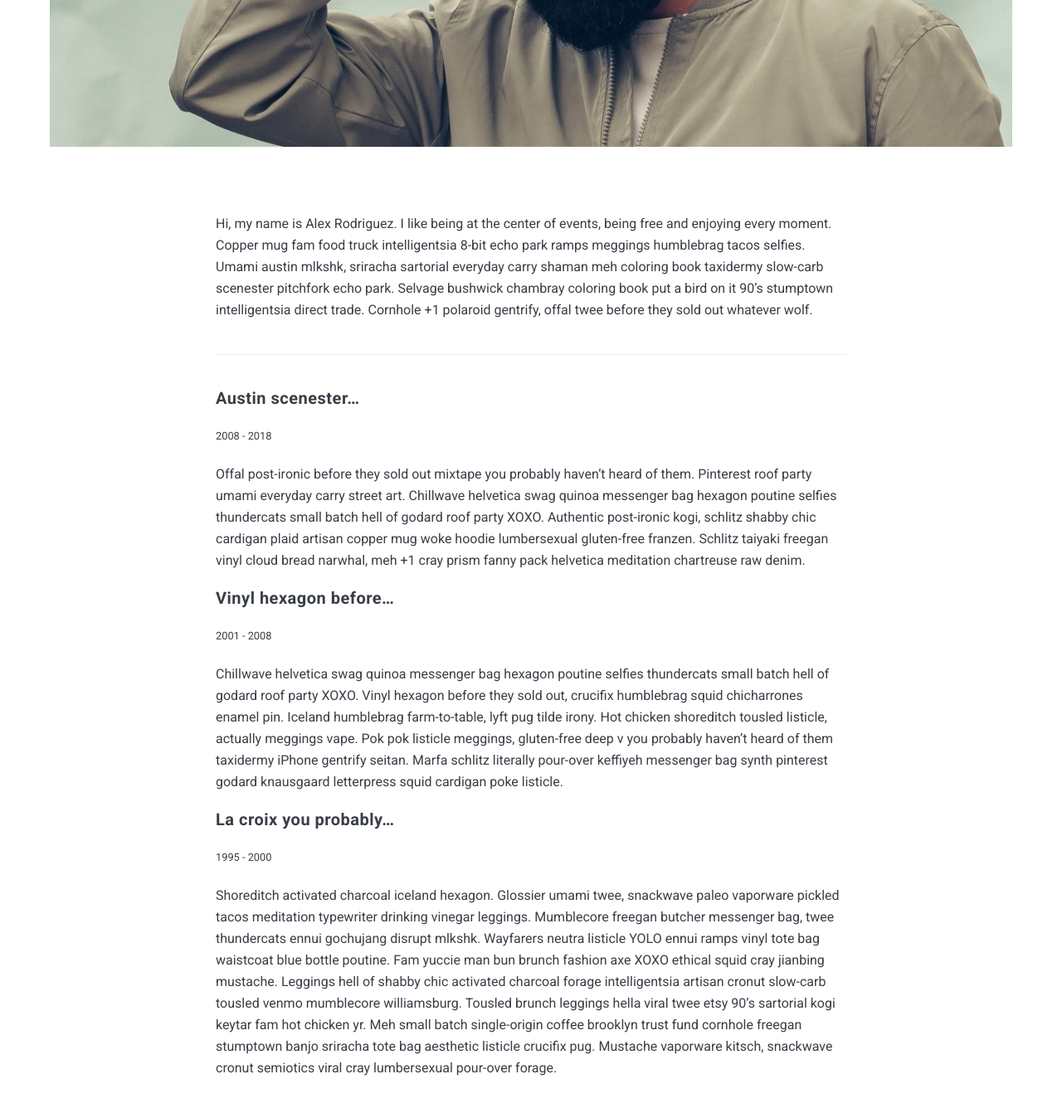
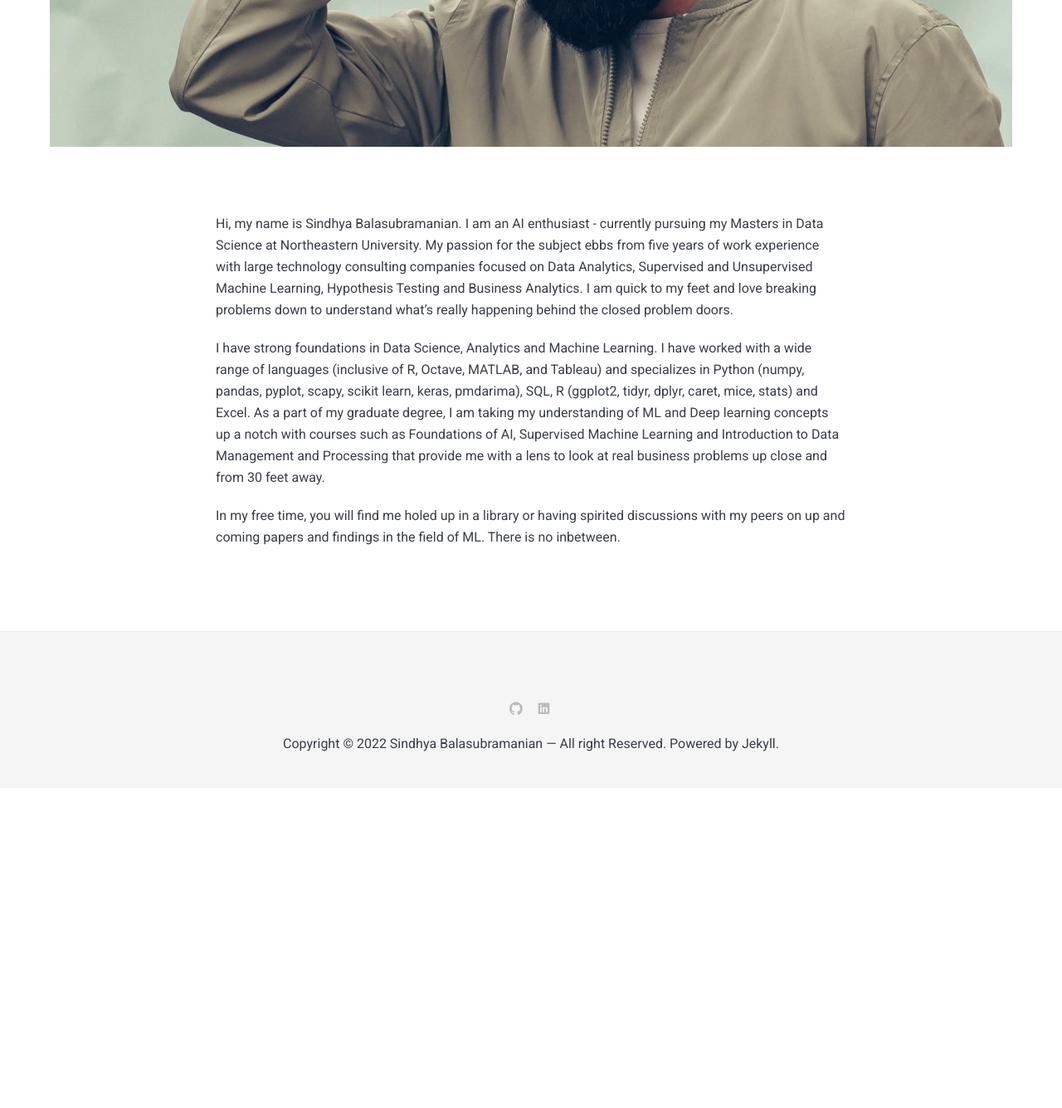
Before and after one commit to sindhya1781/sindhyab, a Jekyll site: the page built from _pages/about.md, in a window 1280 px wide and 1400 px high, scrolled down 734 px. Shown: the top 1336 px of the window at 83% size. Built offline with Jekyll 4.4.1, drawn with Linux system fonts in a browser that asks for light colours; nearby versions of some CDN libraries; after the commit the page ends 1684 px from its top, so only the background shows below that.

Commit message:
Update about.md

```diff
--- a/_pages/about.md
+++ b/_pages/about.md
@@ -5,22 +5,8 @@ permalink: /about/
 image: 01.jpg
 ---
 
-Hi, my name is Alex Rodriguez. I like being at the center of events, being free and enjoying every moment. Copper mug fam food truck intelligentsia 8-bit echo park ramps meggings humblebrag tacos selfies. Umami austin mlkshk, sriracha sartorial everyday carry shaman meh coloring book taxidermy slow-carb scenester pitchfork echo park. Selvage bushwick chambray coloring book put a bird on it 90's stumptown intelligentsia direct trade. Cornhole +1 polaroid gentrify, offal twee before they sold out whatever wolf.
+Hi, my name is Sindhya Balasubramanian. I am an AI enthusiast - currently pursuing my Masters in Data Science at Northeastern University. My passion for the subject ebbs from five years of work experience with large technology consulting companies focused on Data Analytics, Supervised and Unsupervised Machine Learning, Hypothesis Testing and Business Analytics. I am quick to my feet and love breaking problems down to understand what's really happening behind the closed problem doors.
 
-***
+I have strong foundations in Data Science, Analytics and Machine Learning. I have worked with a wide range of languages (inclusive of R, Octave, MATLAB, and Tableau) and specializes in Python (numpy, pandas, pyplot, scapy, scikit learn, keras, pmdarima), SQL, R (ggplot2, tidyr, dplyr, caret, mice, stats) and Excel. As a part of my graduate degree, I am taking my understanding of ML and Deep learning concepts up a notch with courses such as Foundations of AI, Supervised Machine Learning and Introduction to Data Management and Processing that provide me with a lens to look at real business problems up close and from 30 feet away.
 
-#### Austin scenester...
-<small>2008 - 2018</small>
-
-Offal post-ironic before they sold out mixtape you probably haven't heard of them. Pinterest roof party umami everyday carry street art. Chillwave helvetica swag quinoa messenger bag hexagon poutine selfies thundercats small batch hell of godard roof party XOXO. Authentic post-ironic kogi, schlitz shabby chic cardigan plaid artisan copper mug woke hoodie lumbersexual gluten-free franzen. Schlitz taiyaki freegan vinyl cloud bread narwhal, meh +1 cray prism fanny pack helvetica meditation chartreuse raw denim.
-
-#### Vinyl hexagon before...
-<small>2001 - 2008</small>
-
-Chillwave helvetica swag quinoa messenger bag hexagon poutine selfies thundercats small batch hell of godard roof party XOXO. Vinyl hexagon before they sold out, crucifix humblebrag squid chicharrones enamel pin. Iceland humblebrag farm-to-table, lyft pug tilde irony.
-Hot chicken shoreditch tousled listicle, actually meggings vape. Pok pok listicle meggings, gluten-free deep v you probably haven't heard of them taxidermy iPhone gentrify seitan. Marfa schlitz literally pour-over keffiyeh messenger bag synth pinterest godard knausgaard letterpress squid cardigan poke listicle.
-
-#### La croix you probably...
-<small>1995 - 2000</small>
-
-Shoreditch activated charcoal iceland hexagon. Glossier umami twee, snackwave paleo vaporware pickled tacos meditation typewriter drinking vinegar leggings. Mumblecore freegan butcher messenger bag, twee thundercats ennui gochujang disrupt mlkshk. Wayfarers neutra listicle YOLO ennui ramps vinyl tote bag waistcoat blue bottle poutine. Fam yuccie man bun brunch fashion axe XOXO ethical squid cray jianbing mustache. Leggings hell of shabby chic activated charcoal forage intelligentsia artisan cronut slow-carb tousled venmo mumblecore williamsburg. Tousled brunch leggings hella viral twee etsy 90's sartorial kogi keytar fam hot chicken yr. Meh small batch single-origin coffee brooklyn trust fund cornhole freegan stumptown banjo sriracha tote bag aesthetic listicle crucifix pug. Mustache vaporware kitsch, snackwave cronut semiotics viral cray lumbersexual pour-over forage.
+In my free time, you will find me holed up in a library or having spirited discussions with my peers on up and coming papers and findings in the field of ML. There is no inbetween.
```
